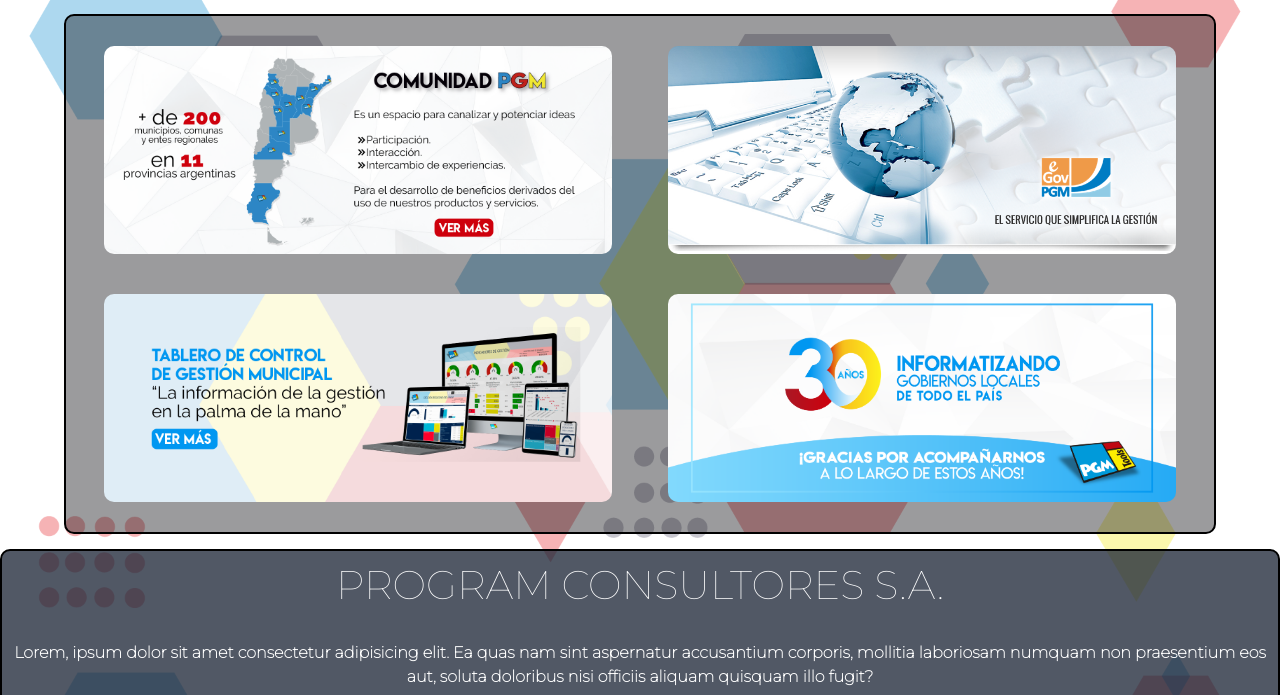
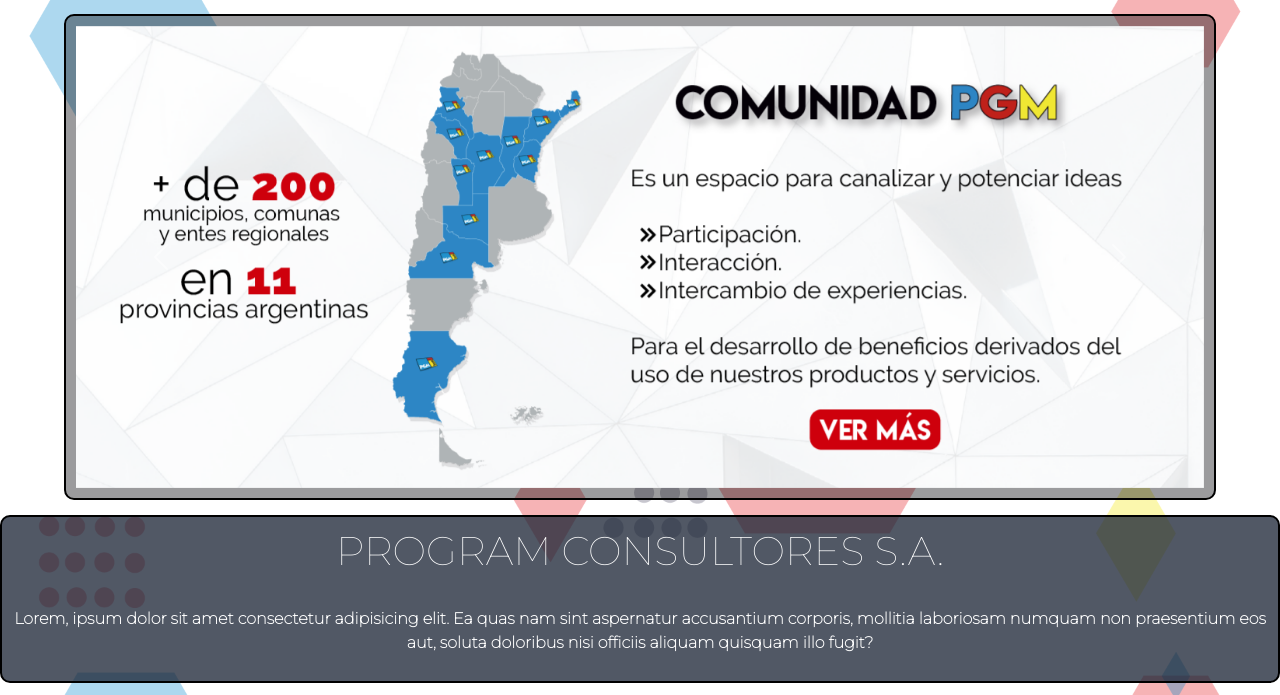
Before and after one commit to StefanoDuri1/ProyectoGIT, a plain HTML site: page index.html in a window 1280 px wide. Shown: the part 80-775 px from the top of the page. Drawn offline with nearby package versions, Linux system fonts and the light colour scheme.

Commit message:
Agrego carrusel de imagenes

```diff
--- a/css/style.css
+++ b/css/style.css
@@ -92,7 +92,7 @@
 
 /* SECCIÓN INICIO */
 
-.contenedor {
+#contenedor {
     background: rgba(5, 7, 12, 0.40);
     margin: 15px auto;
     padding: 10px;
--- a/index.html
+++ b/index.html
@@ -4,10 +4,12 @@
     <meta charset="UTF-8">
     <meta http-equiv="X-UA-Compatible" content="IE=edge">
     <meta name="viewport" content="width=device-width, initial-scale=1.0">
+
+    <!-- Bootstrap -->
+    <link href="https://cdn.jsdelivr.net/npm/bootstrap@5.1.3/dist/css/bootstrap.min.css" rel="stylesheet" integrity="sha384-1BmE4kWBq78iYhFldvKuhfTAU6auU8tT94WrHftjDbrCEXSU1oBoqyl2QvZ6jIW3" crossorigin="anonymous">
     <!-- CSS -->
     <link rel="stylesheet" href="/css/style.css">
-    <!-- Bootstrap -->
-    <link href="https://cdn.jsdelivr.net/npm/bootstrap@5.1.3/dist/css/bootstrap.min.css" rel="stylesheet" integrity="sha384-1BmE4kWBq78iYhFldvKuhfTAU6auU8tT94WrHftjDbrCEXSU1oBoqyl2QvZ6jIW3" crossorigin="anonymous">
+
     <!-- Links fuentes -->
     <link rel="preconnect" href="https://fonts.googleapis.com"><link rel="preconnect" href="https://fonts.gstatic.com" crossorigin><link href="https://fonts.googleapis.com/css2?family=Montserrat:wght@100&display=swap" rel="stylesheet">
     <link rel="preconnect" href="https://fonts.googleapis.com"><link rel="preconnect" href="https://fonts.gstatic.com" crossorigin><link href="https://fonts.googleapis.com/css2?family=Poppins:ital,wght@0,100;0,200;0,300;0,400;0,500;0,600;0,700;1,100;1,200;1,300;1,400;1,500;1,600;1,700&display=swap" rel="stylesheet">
@@ -53,7 +55,7 @@
 
 
     <!-- Carrusel de imágenes -->
-    <section class="contenedorInicio">
+    <!-- <section class="contenedorInicio">
         <div class="contenedor">
             <picture class="imagenesContenedor">
                 <img src="imagenes/mapaArg.png" alt="Localización">
@@ -67,6 +69,32 @@
             <picture class="imagenesContenedor">
                 <img src="/imagenes/banner3.png" alt="">
             </picture>
+        </div>
+    </section> -->
+    <section id="contenedor" class="d-flex justify-content-center">
+        <div id="carouselExampleInterval" class="carousel slide" data-bs-ride="carousel">
+            <div class="carousel-inner">
+                <div class="carousel-item active" data-bs-interval="6000">
+                    <img src="imagenes/mapaArg.png" class="d-block w-100" alt="...">
+                </div>
+                <div class="carousel-item" data-bs-interval="6000">
+                    <img src="/imagenes/banner1.png" class="d-block w-100" alt="...">
+                </div>
+                <div class="carousel-item" data-bs-interval="6000">
+                    <img src="/imagenes/banner2.png" class="d-block w-100" alt="...">
+                </div>
+                <div class="carousel-item" data-bs-interval="6000">
+                    <img src="/imagenes/banner3.png" class="d-block w-100" alt="...">
+                </div>
+            </div>
+            <button class="carousel-control-prev" type="button" data-bs-target="#carouselExampleInterval" data-bs-slide="prev">
+                <span class="carousel-control-prev-icon" aria-hidden="true"></span>
+                <span class="visually-hidden">Previous</span>
+            </button>
+            <button class="carousel-control-next" type="button" data-bs-target="#carouselExampleInterval" data-bs-slide="next">
+                <span class="carousel-control-next-icon" aria-hidden="true"></span>
+                <span class="visually-hidden">Next</span>
+            </button>
         </div>
     </section>
     <!-- Termina el carrusel -->
```
